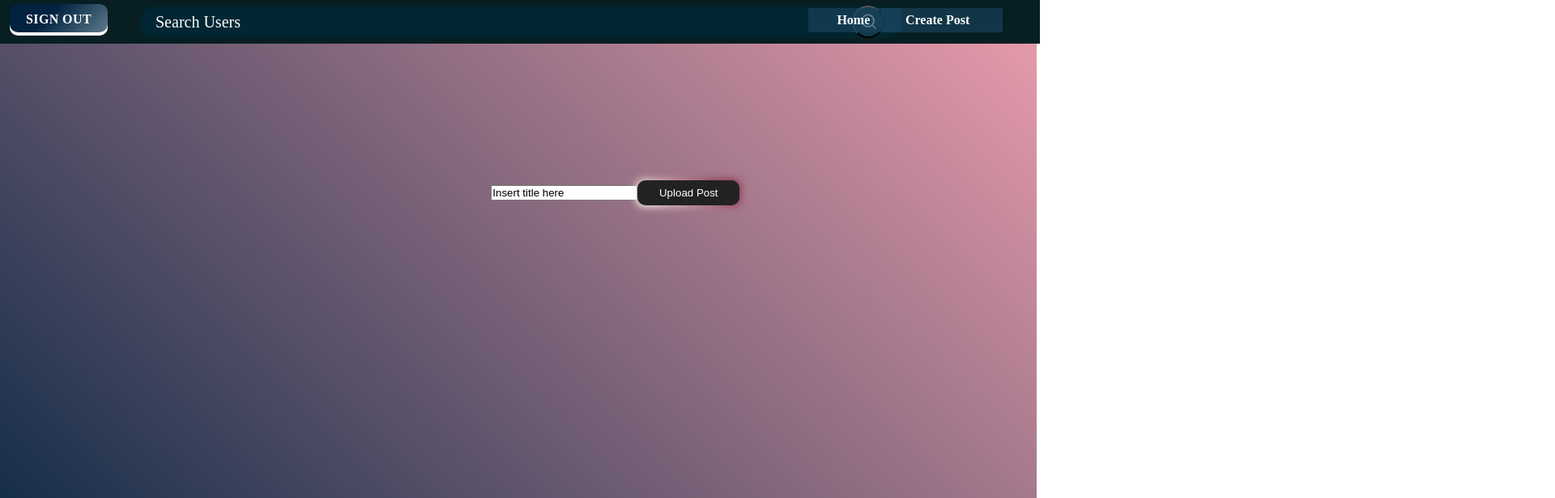
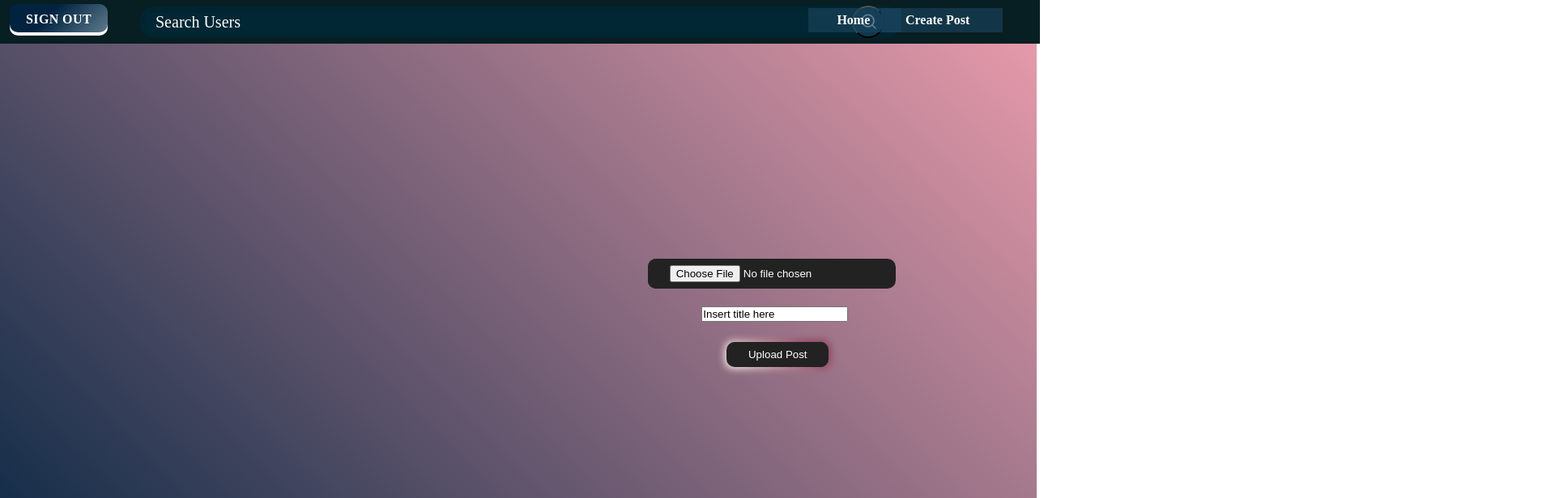
Before and after one commit to daceCS/ReFrame-React, a React (Vite) app in the folder frontend/: page /upload in a window 1280 px wide. Shown: the top 616 px of the page at 81% size, 1920 px wide, since content can reach past the window. Built offline with nearby package versions, Linux system fonts and the light colour scheme.

Commit message:
Update Feed.css

```diff
--- a/frontend/src/css/Feed.css
+++ b/frontend/src/css/Feed.css
@@ -990,8 +990,8 @@ a:hover {
   position: fixed;
 }
 .upload-file {
-  top: 200px;
-  left: 300px;
+  top: 300px;
+  left: 800px;
   position: relative;
 }
 #text-input {
@@ -1000,6 +1000,8 @@ a:hover {
   position: relative;
 }
 .upload-button {
+  top: 100px;
+  left: -390px;
   margin-top: 20px;
   padding: 0.6em 2em;
   border: none;
@@ -1061,7 +1063,7 @@ a:hover {
   border-radius: 10px;
 }
 .file-upload {
-  top: -400px;
+  top: 0px;
   margin-top: 20px;
   padding: 0.6em 2em;
   border: none;
@@ -1122,3 +1124,8 @@ a:hover {
   top: 0;
   border-radius: 10px;
 }
+#caption-upload {
+  top: 50px;
+  left: -240px;
+  position: relative;
+}
```
